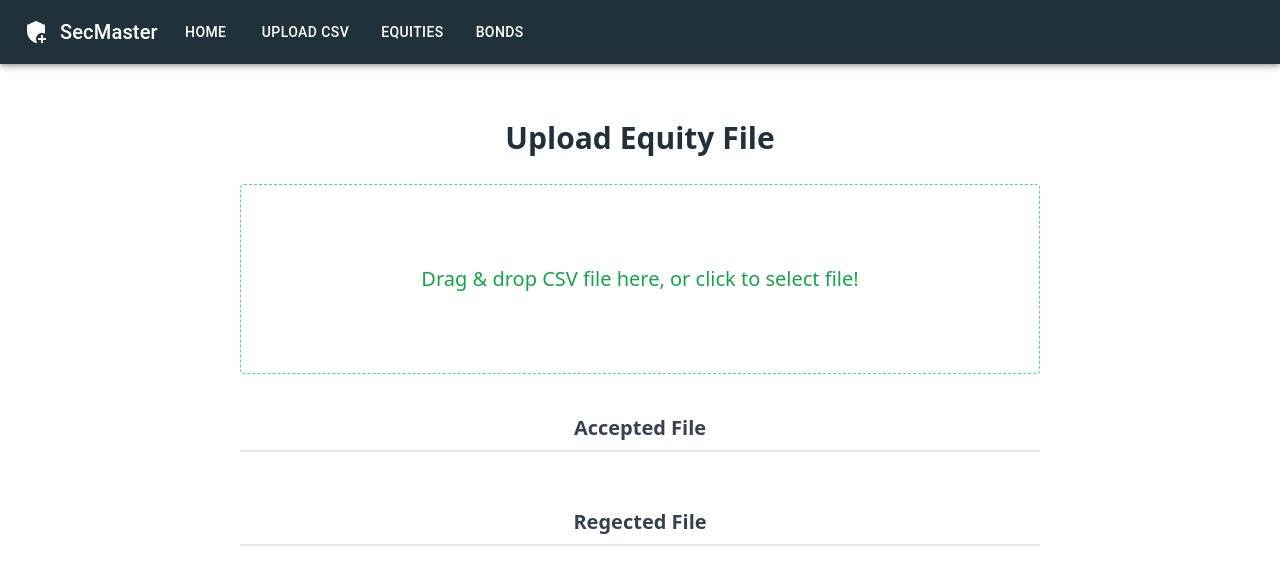
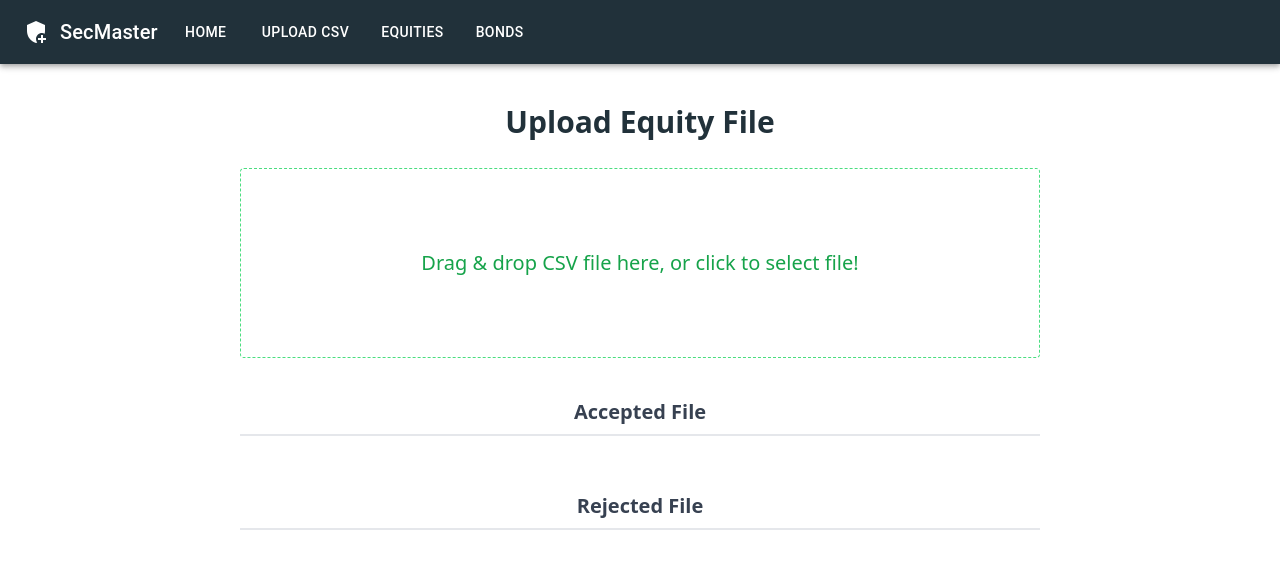
Before and after one commit to shubhgosalia/CaseStudy-IVP, a React (Create React App) app in the folder security_master_grp6/: page /sec-upload in a window 1280 px wide. Shown: the top 584 px of the page. Built offline with nearby package versions, Linux system fonts and the light colour scheme.

Commit message:
upload page ui done with validation

```diff
--- a/security_master_grp6/src/components/Secmaster_Upload/Upload.js
+++ b/security_master_grp6/src/components/Secmaster_Upload/Upload.js
@@ -6,6 +6,9 @@ import DescriptionIcon from "@mui/icons-material/Description";
 const Upload = () => {
   const [files, setFiles] = useState([]);
   const [rejected, setRejected] = useState([]);
+
+  console.log(files.length)
+  console.log(rejected.length)
 
   const onDrop = useCallback((acceptedFiles, rejectedFiles) => {
     if (acceptedFiles?.length) {
@@ -24,7 +27,7 @@ const Upload = () => {
   const { getRootProps, getInputProps, isDragActive } = useDropzone({
     onDrop,
     accept: { "text/csv": [".csv"] },
-    // maxFiles: 1,
+    maxFiles: 1,
   });
   const removeFile = (name) => {
     setFiles((files) => files.filter((file) => file.name !== name));
@@ -34,16 +37,24 @@ const Upload = () => {
     setRejected((files) => files.filter(({ file }) => file.name !== name));
   };
 
+  const handleSubmit=()=>{
+    if(files?.length>1)
+      alert("Can't upload multiple files!")
+    else
+      alert("Uploaded files successfully!")
+  }
+
   return (
     <>
       <h1
         style={{ color: "#21313A" }}
-        className="title text-3xl font-bold mt-14"
+        className="title text-3xl font-bold mt-10"
       >
         Upload Equity File
       </h1>
 
       {/* Drag & Drop Area */}
+      <form onSubmit={handleSubmit}>
       <div
         className="p-20 mt-7 text-center mx-auto cursor-pointer border border-green-400 border-dashed rounded"
         style={{ width: 800 }}
@@ -63,6 +74,16 @@ const Upload = () => {
           </h2>
         )}
       </div>
+         {files?.length ? (
+         <button
+         type="submit"
+         className="text-sm mt-5 uppercase text-gray-900 bg-green-600 text-white border border-green-400 focus:outline-none hover:bg-green-800 hover:text-white focus:ring-4 focus:ring-gray-200 font-medium rounded-lg px-5 py-2"
+       >
+         Upload
+        </button>
+   ) : (
+          <></>
+        )}
 
       {/* Accepted Files Preview*/}
       <h2
@@ -71,7 +92,7 @@ const Upload = () => {
       >
         Accepted File
       </h2>
-      <ul className="mt-6 mx-auto">
+      <ul className="mt-4 mx-auto">
         {files.map((file) => (
           <li key={file.name}>
             <button
@@ -85,7 +106,7 @@ const Upload = () => {
               />
             </button>
             <div
-              className="mt-2 text-neutral-500 font-medium text-xl border border-grey-200 p-5 mx-auto cursor-pointer"
+              className="mt-2 mb-5 text-neutral-500 font-medium text-xl border border-grey-200 p-5 mx-auto cursor-pointer"
               style={{ width: 250 }}
             >
               <DescriptionIcon className="text-green-600" /> {file.name}
@@ -94,12 +115,12 @@ const Upload = () => {
         ))}
       </ul>
 
-      {/* Regected Files */}
+      {/* Rejected Files */}
       <h2
         className="title text-xl font-semibold text-gray-700 mt-14 border-b-2 pb-2 mx-auto"
         style={{ width: 800 }}
       >
-        Regected File
+        Rejected File
       </h2>
       <ul className="mt-6 flex flex-col">
         {rejected.map(({ file, errors }) => (
@@ -107,13 +128,13 @@ const Upload = () => {
             <div>
               <div
                 className="text-neutral-500 font-medium text-md cursor-pointer"
-                style={{ marginRight: -1520 }}
+                style={{ marginRight: -1350 }}
               >
                 {file.name}
               </div>
               <ul
                 className="text-[12px] text-red-500"
-                style={{ marginRight: -1520 }}
+                style={{ marginRight: -1350 }}
               >
                 {errors.map((error) => (
                   <li key={error.code}>{error.message}</li>
@@ -123,7 +144,7 @@ const Upload = () => {
             <button
               type="button"
               className="text-sm uppercase text-gray-900 bg-white border border-red-400 focus:outline-none hover:bg-red-500 hover:text-white focus:ring-4 focus:ring-gray-200 font-medium rounded-lg px-5 py-2"
-              style={{ marginRight: 500, marginBottom: 70 }}
+              style={{ marginRight: 400, marginBottom: 50 }}
               onClick={() => removeRejected(file.name)}
             >
               remove
@@ -131,6 +152,7 @@ const Upload = () => {
           </li>
         ))}
       </ul>
+      </form>
     </>
   );
 };
```
